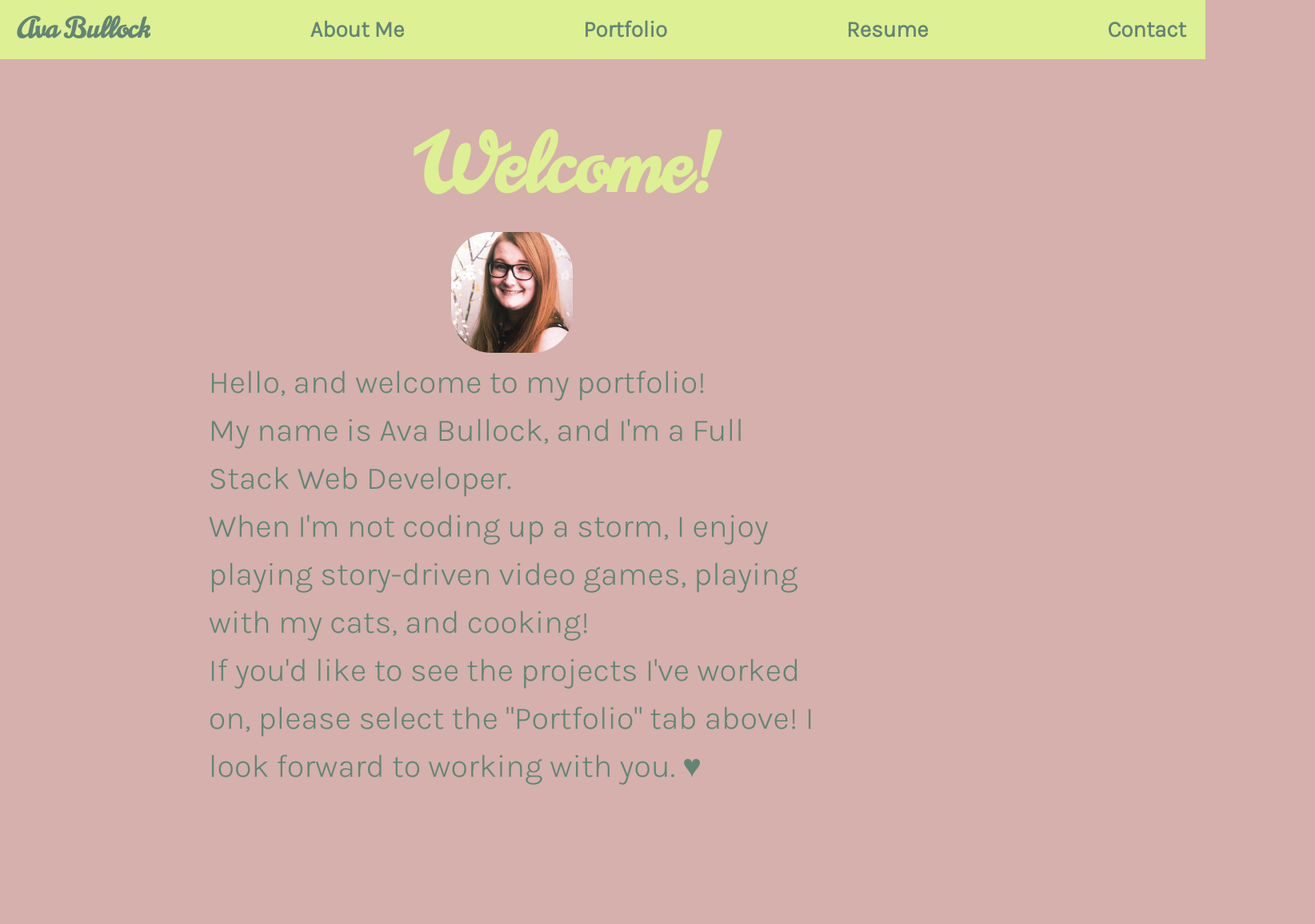
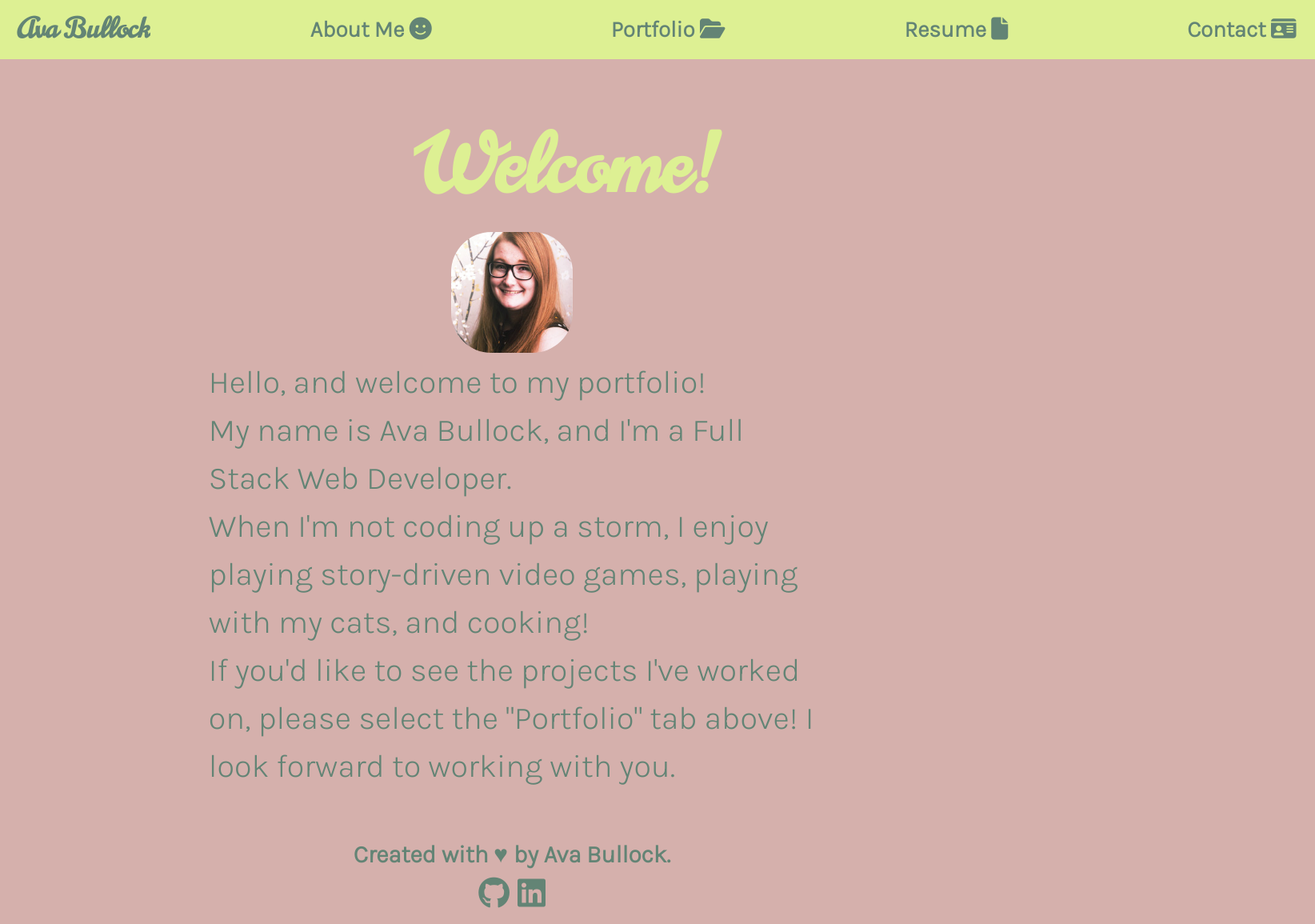
Before and after one commit to avamariee/portfolio-REACT, a React (Create React App) app: page / in a window 1280 px wide. Shown: the top 1155 px of the page at 80% size, 1644 px wide, since content can reach past the window. Before the commit the page ends 1000 px from the top, so only its background shows below. Built offline with nearby package versions, Linux system fonts and the light colour scheme.

Commit message:
added footer with clickable links to the bottom of each page, also added icons to the nav bar

```diff
--- a/public/index.html
+++ b/public/index.html
@@ -13,6 +13,8 @@
 <link href="https://fonts.googleapis.com/css2?family=Karla:wght@300&display=swap" rel="stylesheet">
 <link rel="preconnect" href="https://fonts.gstatic.com">
 <link href="https://fonts.googleapis.com/css2?family=Norican&display=swap" rel="stylesheet">
+<script src="https://kit.fontawesome.com/f081d42cb8.js" crossorigin="anonymous"></script>
+
 <title>Ava's Portfolio</title>
 </head>
 <body>
--- a/src/App.js
+++ b/src/App.js
@@ -4,6 +4,7 @@ import './assets/styles.css';
 import About from './components/About';
 import Nav from './components/Nav';
 import ProjectList from './components/ProjectList';
+import Footer from './components/Footer';
 
 function App() {
 
@@ -62,6 +63,7 @@ function App() {
           {displayPage()}
         </main>
       </div>
+      <Footer></Footer>
     </div>
   );
 }
--- a/src/assets/styles.css
+++ b/src/assets/styles.css
@@ -9,13 +9,12 @@
 
 :root {
 --wintergreen-dream: #638475ff;
---granny-smith-apple: #90e39aff;
 --key-lime: #ddf093ff;
 --peach-puff: #f6d0b1ff;
 --silver-pink: #d5b0acff;
 }
 
-*, html {
+*, html, .footer {
     background-color: var(--silver-pink);
     color: var(--wintergreen-dream);
     font-family: 'Karla', sans-serif;
@@ -119,3 +118,21 @@ h2 {
 
 
 /* end projects stylings */
+
+/* footer stylings */
+
+.footer {
+    font-size: 30px;
+    font-weight: bolder;
+    margin-top: 10px;
+}
+
+.footer i {
+    padding: 5px;
+    font-size: 40px;
+}
+
+.footer i:hover {
+    color: var(--key-lime);
+}
+/* end footer stylings */
--- a/src/components/About/index.js
+++ b/src/components/About/index.js
@@ -20,7 +20,7 @@ function About() {
                         Hello, and welcome to my portfolio! <br></br> My name is Ava Bullock, and I'm a Full Stack Web Developer.
                             <br></br>When I'm not coding up a storm, I enjoy playing story-driven video games, playing with my cats, and cooking!
                             <br></br>If you'd like to see the projects I've worked on, please select the "Portfolio" tab above!
-                            I look forward to working with you. ♥
+                            I look forward to working with you.
                         </p>
                 </div>
             </div>
--- /dev/null
+++ b/src/components/Footer/index.js
@@ -0,0 +1,20 @@
+import React from 'react';
+
+function Footer() {
+
+    return (
+
+        <footer className="footer">
+            <div className="content has-text-centered">
+                <p>
+                    Created with ♥ by Ava Bullock. <br></br>
+                    <a href="https://github.com/avamariee" target="_blank"><i class="fab fa-github" href></i></a>
+                    <a href="https://www.linkedin.com/in/ava-bullock-a83311a1/" target="_blank"><i class="fab fa-linkedin"></i></a>
+                </p>
+            </div>
+        </footer>
+
+    )
+}
+
+export default Footer;
--- a/src/components/Nav/index.js
+++ b/src/components/Nav/index.js
@@ -29,28 +29,28 @@ function Nav(props) {
                   <li className="navbar-item grad">
                         <a className="navbar-item grad">
                            <span className="grad" onClick={() => setCurrentItem("about")}>
-                               About Me
+                               About Me <i class="fas fa-smile grad"></i>
                            </span>
                       </a>
                   </li>
                   <li className="navbar-item grad">
                         <a className="navbar-item grad">
                            <span className="grad" onClick={() => setCurrentItem("portfolio")}>
-                               Portfolio
+                               Portfolio <i class="fas fa-folder-open grad"></i>
                            </span>
                       </a>
                   </li>
                   <li className="navbar-item grad">
                         <a className="navbar-item grad">
                            <span className="grad" onClick={() => setCurrentItem("Resume")}>
-                               Resume
+                               Resume <i class="fas fa-file grad"></i>
                            </span>
                       </a>
                   </li>
                   <li className="navbar-item grad">
                         <a className="navbar-item grad">
                            <span className="grad" onClick={() => setCurrentItem("Contact")}>
-                               Contact
+                               Contact <i class="fas fa-id-card grad"></i>
                            </span>
                       </a>
                   </li>
```
